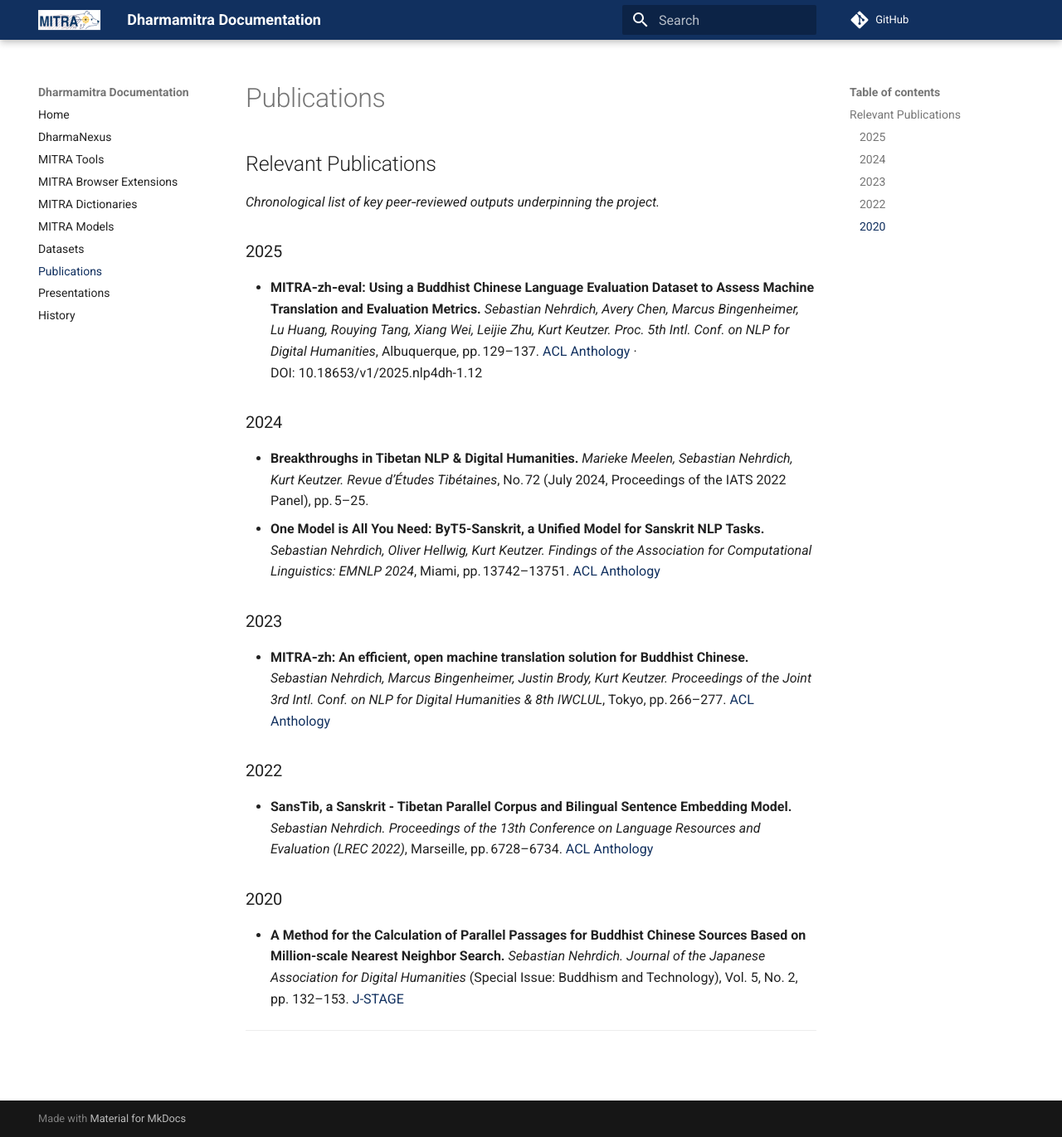
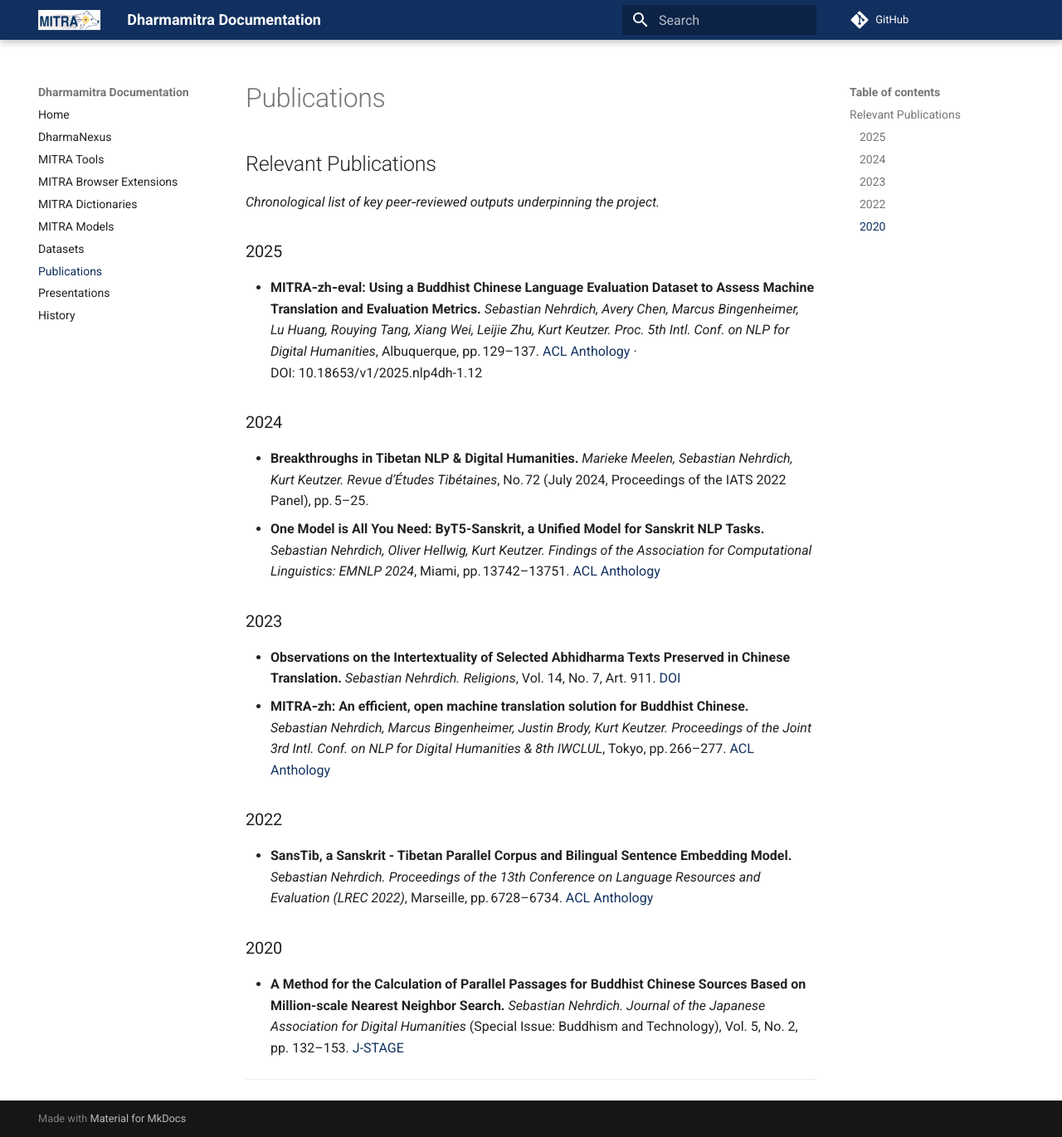
Before and after one commit to dharmamitra/dharmamitra-guides, an MkDocs documentation site: the page built from docs/publications.md, in a window 1280 px wide and 1371 px high. Shown: the whole window at 83% size. Built offline with MkDocs 1.6.1 and Material for MkDocs 9.7.7, drawn with Linux system fonts in a browser that asks for light colours; comment, search, counter and statistics services are not loaded.

```diff
--- a/docs/publications.md
+++ b/docs/publications.md
@@ -13,6 +13,7 @@
 
 ### 2023
 
+- **Observations on the Intertextuality of Selected Abhidharma Texts Preserved in Chinese Translation.** *Sebastian Nehrdich.* *Religions*, Vol. 14, No. 7, Art. 911. [DOI](https://doi.org/10.3390/rel14070911)
 - **MITRA‑zh: An efficient, open machine translation solution for Buddhist Chinese.** *Sebastian Nehrdich, Marcus Bingenheimer, Justin Brody, Kurt Keutzer.* *Proceedings of the Joint 3rd Intl. Conf. on NLP for Digital Humanities & 8th IWCLUL*, Tokyo, pp. 266–277. [ACL Anthology](https://aclanthology.org/2023.nlp4dh-1.29/)
 
 ### 2022
```
Also changed, not shown: docs/index.md (+1 -1 lines), 1 other file.
